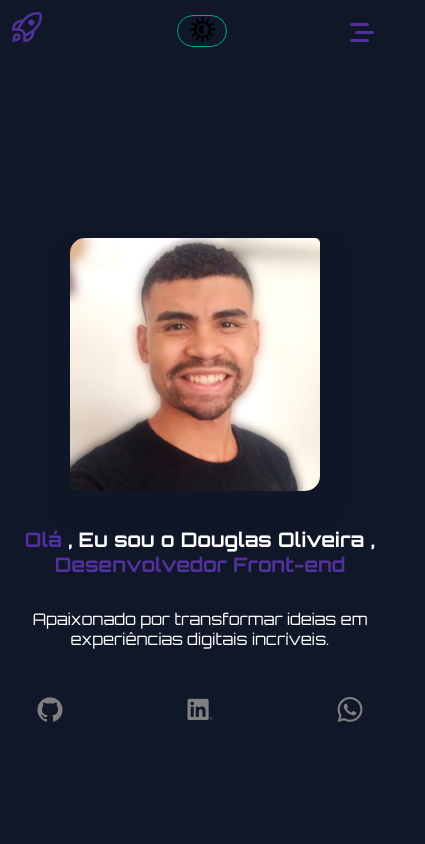
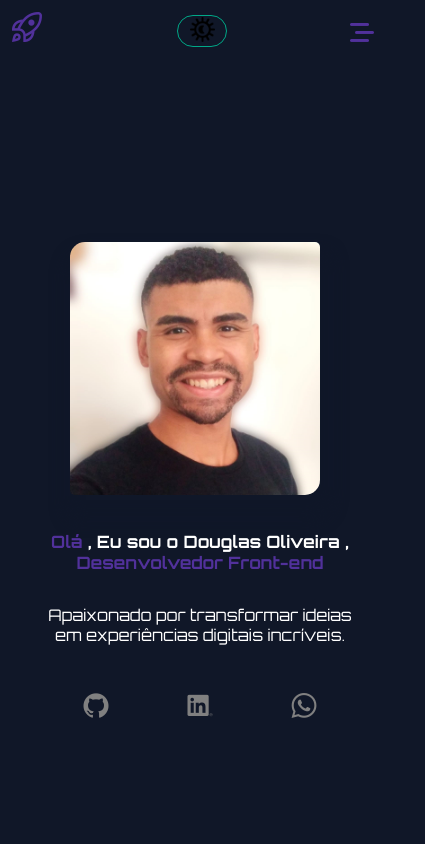
Before and after one commit to douglas1997silva/Douglas-oliveira, an Angular app: page / in a window 390 px wide. Shown: the top 844 px of the page, 425 px wide, since content can reach past the window. Built offline with nearby package versions, Linux system fonts and the light colour scheme.

Commit message:
feat: largura;

```diff
--- a/src/app/components/banner/banner.component.css
+++ b/src/app/components/banner/banner.component.css
@@ -89,6 +89,8 @@ p{
     margin-bottom: 2rem;
   }
   .container-titles{
+    width: 100%;
+
     order: 2;
   }
   .imga-douglas{
@@ -101,6 +103,6 @@ p{
 
   }
    h1{
-    font-size: 20px;
+    font-size: 17px;
    }
 }
--- a/src/app/components/sobre-mim/sobre-mim.component.css
+++ b/src/app/components/sobre-mim/sobre-mim.component.css
@@ -191,7 +191,7 @@ li > .btn-hab{
   }
 
 
-  @media screen and (min-width: 250px){
+  @media (min-width: 250px) and (max-width: 750px){
     .container{
 
       display: flex;
```
